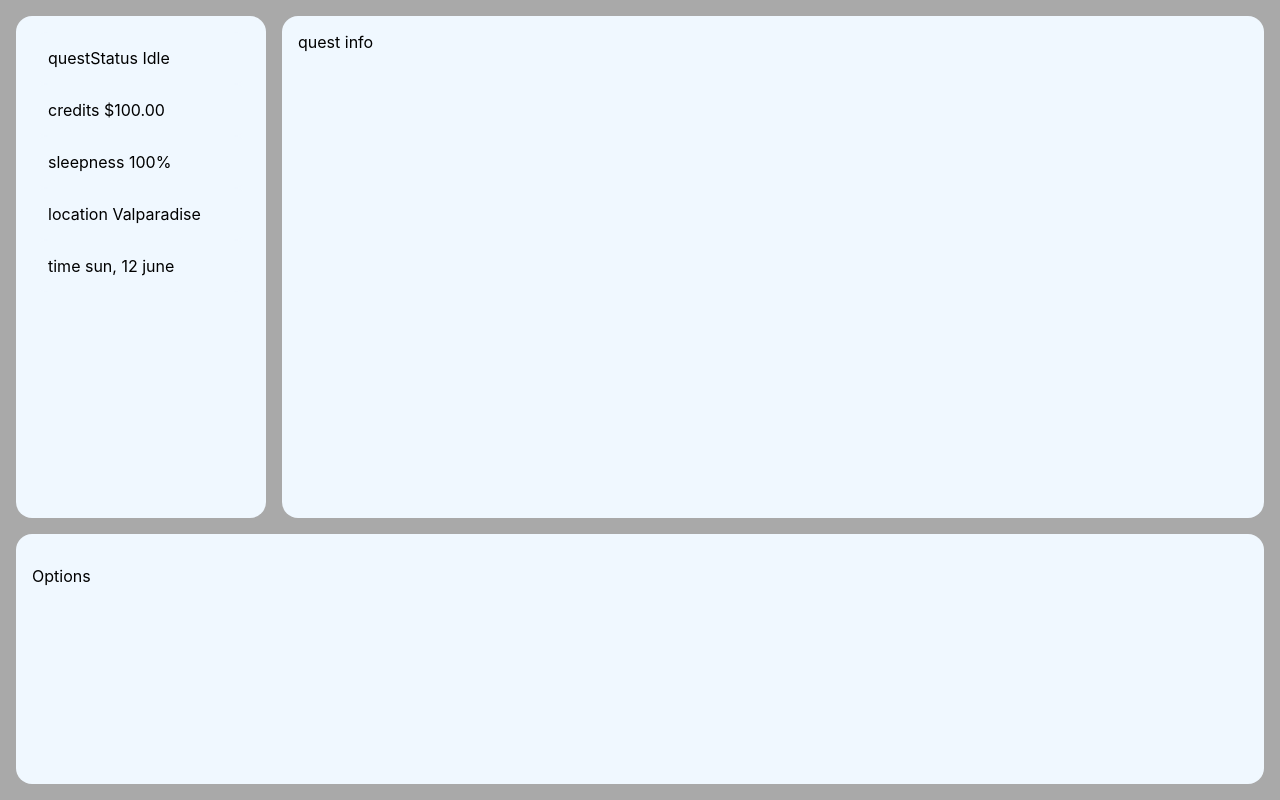
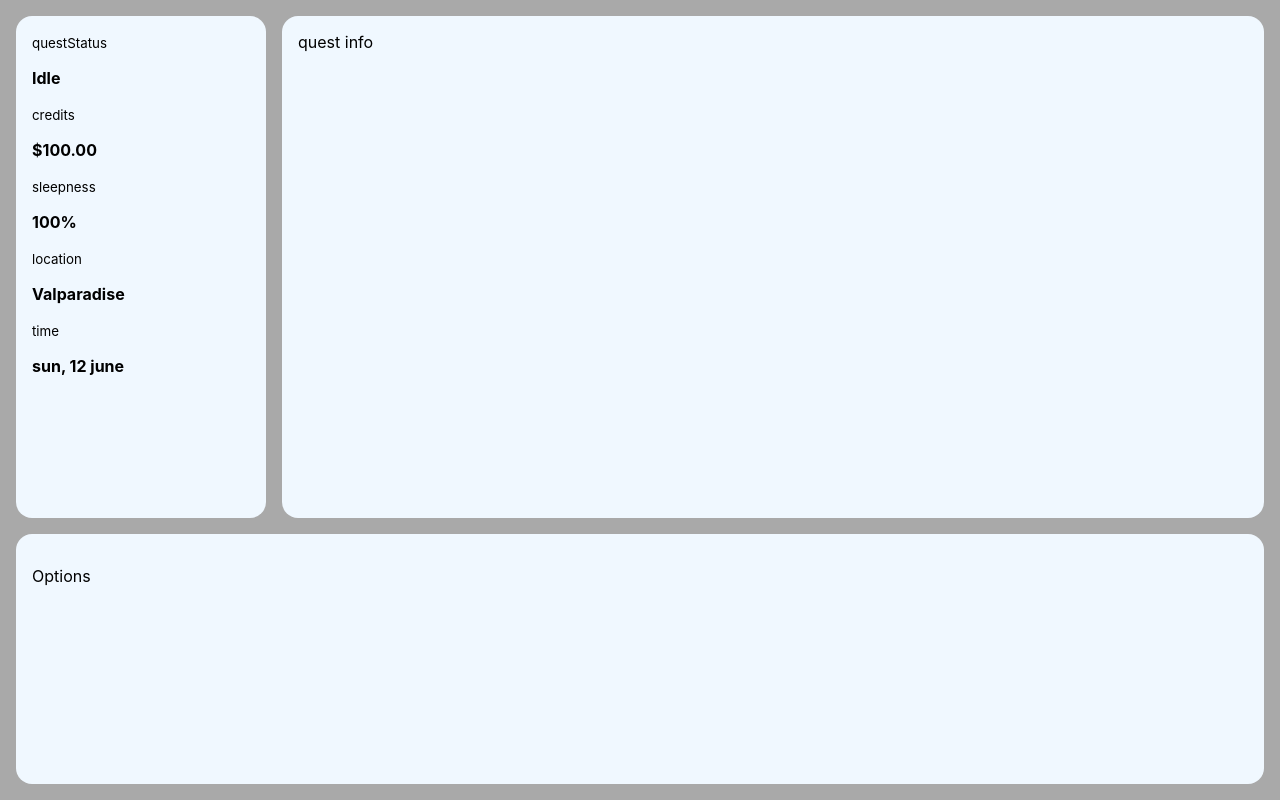
Before and after one commit to miguelbrieva/adventure, a React (Create React App) app: page / in a window 1280 px wide. Built offline with nearby package versions, Linux system fonts and the light colour scheme; the HTML template or start-up script is replaced by a standard one.

Commit message:
Create Status interface

```diff
--- a/src/components/Status/index.tsx
+++ b/src/components/Status/index.tsx
@@ -1,6 +1,10 @@
 import React from "react";
 
-const status = {
+interface StatusInterface {
+    [key: string]: string;
+}
+
+const status: StatusInterface = {
     questStatus: "Idle",
     credits: "$100.00",
     sleepness: "100%",
@@ -12,7 +16,10 @@ function Status() {
     return (
         <div className="status">
             {Object.keys(status).map((arg) => {
-                return <div>{arg} {status[arg]}</div>
+                return <>
+                    <small>{arg}</small>
+                    <p><strong>{status[arg]}</strong></p>
+                </>
             })
             }
         </div>
```
